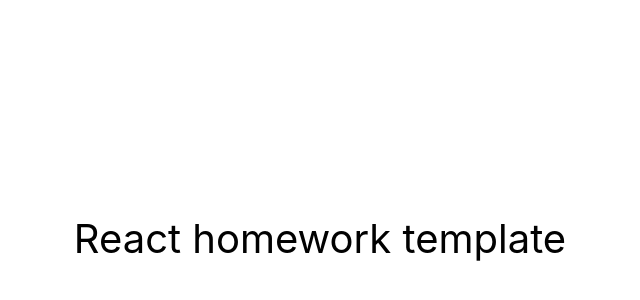
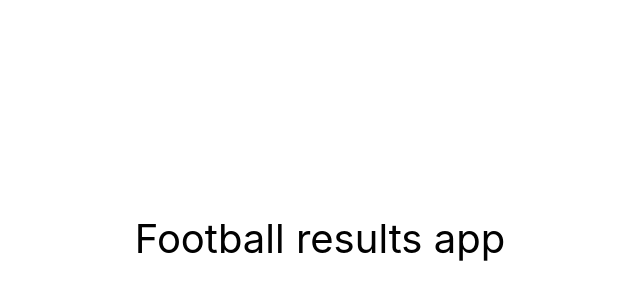
Before and after one commit to zlatan-dp/football-results, a React (Create React App) app: page / in a window 1280 px wide. Shown: the part 162-462 px from the top of the page, without its empty margins (320-960 px from the left). Built offline with nearby package versions, Linux system fonts and the light colour scheme.

Commit message:
start develop

```diff
--- a/package.json
+++ b/package.json
@@ -1,8 +1,8 @@
 {
-  "name": "react-homework-template",
+  "name": "football-results",
   "version": "0.1.0",
   "private": true,
-  "homepage": "https://goitacademy.github.io/react-homework-template/",
+  "homepage": "https://zlatan-dp.github.io/football-results/",
   "dependencies": {
     "@testing-library/jest-dom": "^5.16.3",
     "@testing-library/react": "^12.1.4",
--- a/public/index.html
+++ b/public/index.html
@@ -24,7 +24,7 @@
       work correctly both with client-side routing and a non-root public URL.
       Learn how to configure a non-root public URL by running `npm run build`.
     -->
-    <title>React App</title>
+    <title>Results App</title>
 
     <!-- Start Single Page Apps for GitHub Pages -->
     <script type="text/javascript">
--- a/src/components/App.jsx
+++ b/src/components/App.jsx
@@ -7,10 +7,10 @@ export const App = () => {
         justifyContent: 'center',
         alignItems: 'center',
         fontSize: 40,
-        color: '#010101'
+        color: '#010101',
       }}
     >
-      React homework template
+      Football results app
     </div>
   );
 };
```
Also changed, not shown: 1 other file (tests, documents, lock files or other folders).
